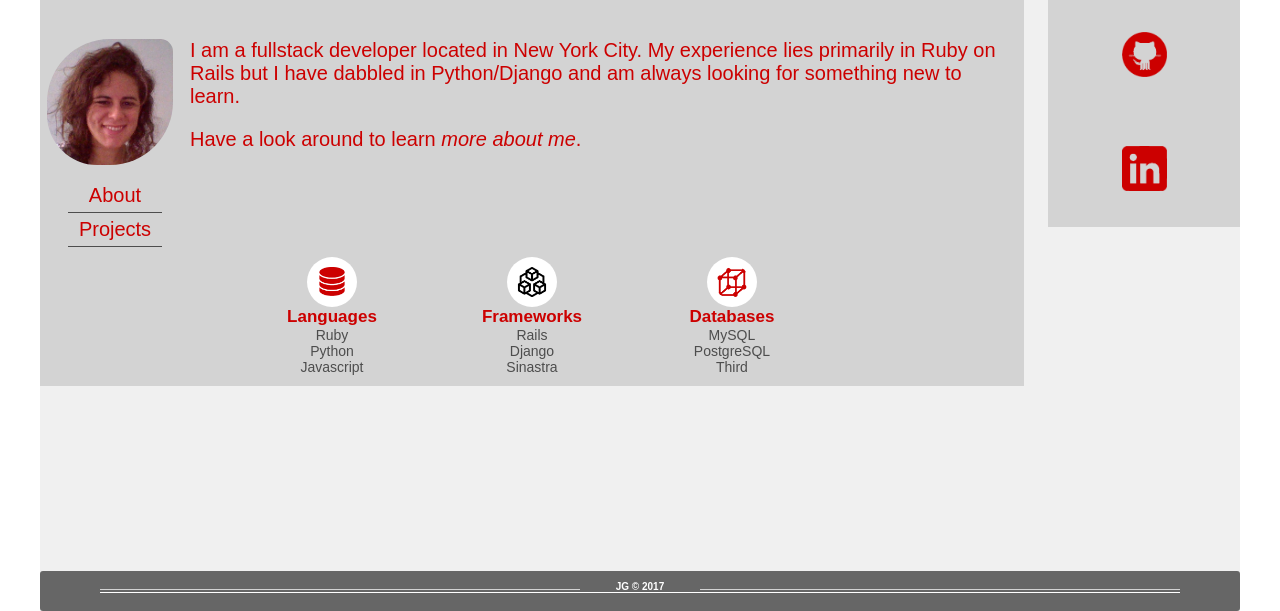
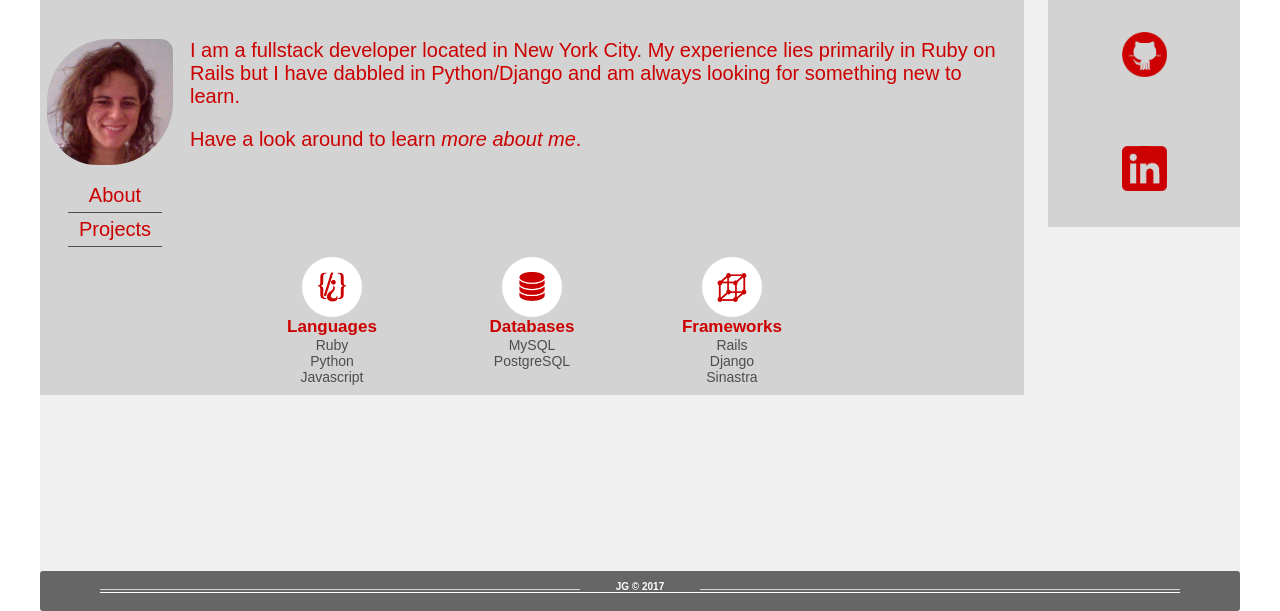
Before and after one commit to juli212/juli212.github.io, a PHP site: page / in a window 1280 px wide. Shown: the part 189-800 px from the top of the page. Run offline with PHP 8.4, Linux system fonts and the light colour scheme; some libraries are stand-ins or nearby versions.

Commit message:
replace placeholder icons

```diff
--- a/index.html
+++ b/index.html
@@ -57,7 +57,7 @@
 		<div class='index-info'>
 			<div class='index-icon'>
 				<div class='index-icon-pic'>
-					<img src="imgs/database1.png">
+					<img src="imgs/languages.png">
 				</div>
 				<h6>Languages</h6>
 				<p>Ruby</p>
@@ -65,20 +65,19 @@
 				<p>Javascript</p>
 			</div><div class='index-icon'>
 				<div class='index-icon-pic'>
-					<img src="imgs/frameworks2.png">
+					<img src="imgs/database1.png">
+				</div>
+				<h6>Databases</h6>
+				<p>MySQL</p>
+				<p>PostgreSQL</p>
+			</div><div class='index-icon'>
+				<div class='index-icon-pic'>
+					<img src="imgs/frameworks1.png">
 				</div>
 				<h6>Frameworks</h6>
 				<p>Rails</p>
 				<p>Django</p>
 				<p>Sinastra</p>
-			</div><div class='index-icon'>
-				<div class='index-icon-pic'>
-					<img src="imgs/frameworks1.png">
-				</div>
-				<h6>Databases</h6>
-				<p>MySQL</p>
-				<p>PostgreSQL</p>
-				<p>Third</p>
 			</div>
 		</div>
 	</section>
--- a/stylesheets/index.css
+++ b/stylesheets/index.css
@@ -48,16 +48,17 @@ section h2 {
 
 .index-icon {
 	position: relative;
+	float: left;
 	width: 33.3333%;
-	margin: 0 auto;
+	/*margin: 0 auto;*/
 	min-width: 100px;
 	text-align: center;
 	display: inline-block;
 }
 
 .index-icon-pic {
-	width: 50px;
-	height: 50px;
+	width: 60px;
+	height: 60px;
 	position: relative;
 	margin: 0 auto;
 	background-color: white;
@@ -67,13 +68,12 @@ section h2 {
 .index-icon-pic img {
 	position: relative;
 	width: 30px;
-	margin: 10px;
-	border-radius: 30%;
+	margin: 15px;
 }
 
 .index-icon-pic:hover img {
 	width: 40px;
-	margin: 5px;
+	margin: 10px;
 }
 
 .index-icon h6 {
```
